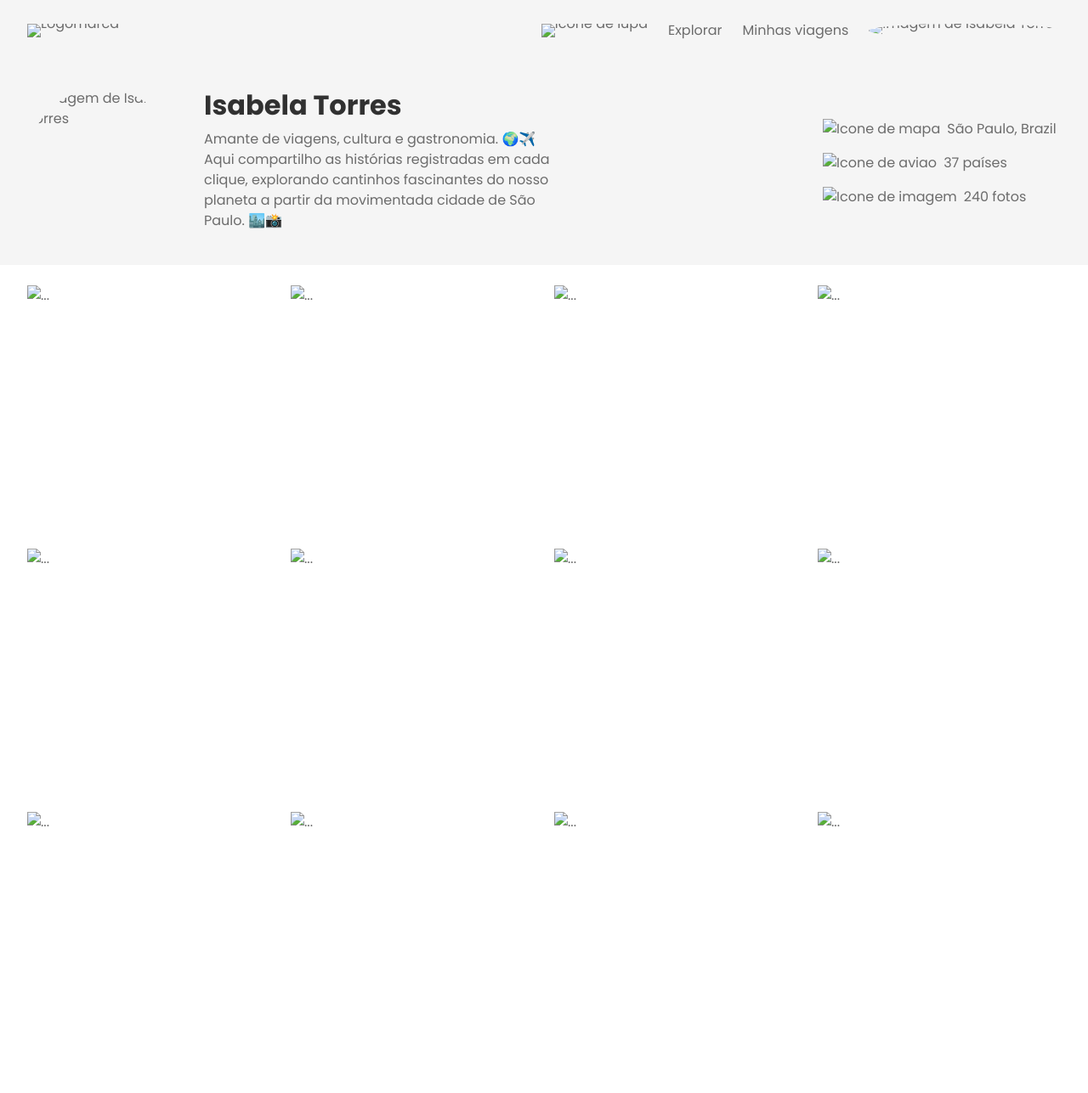
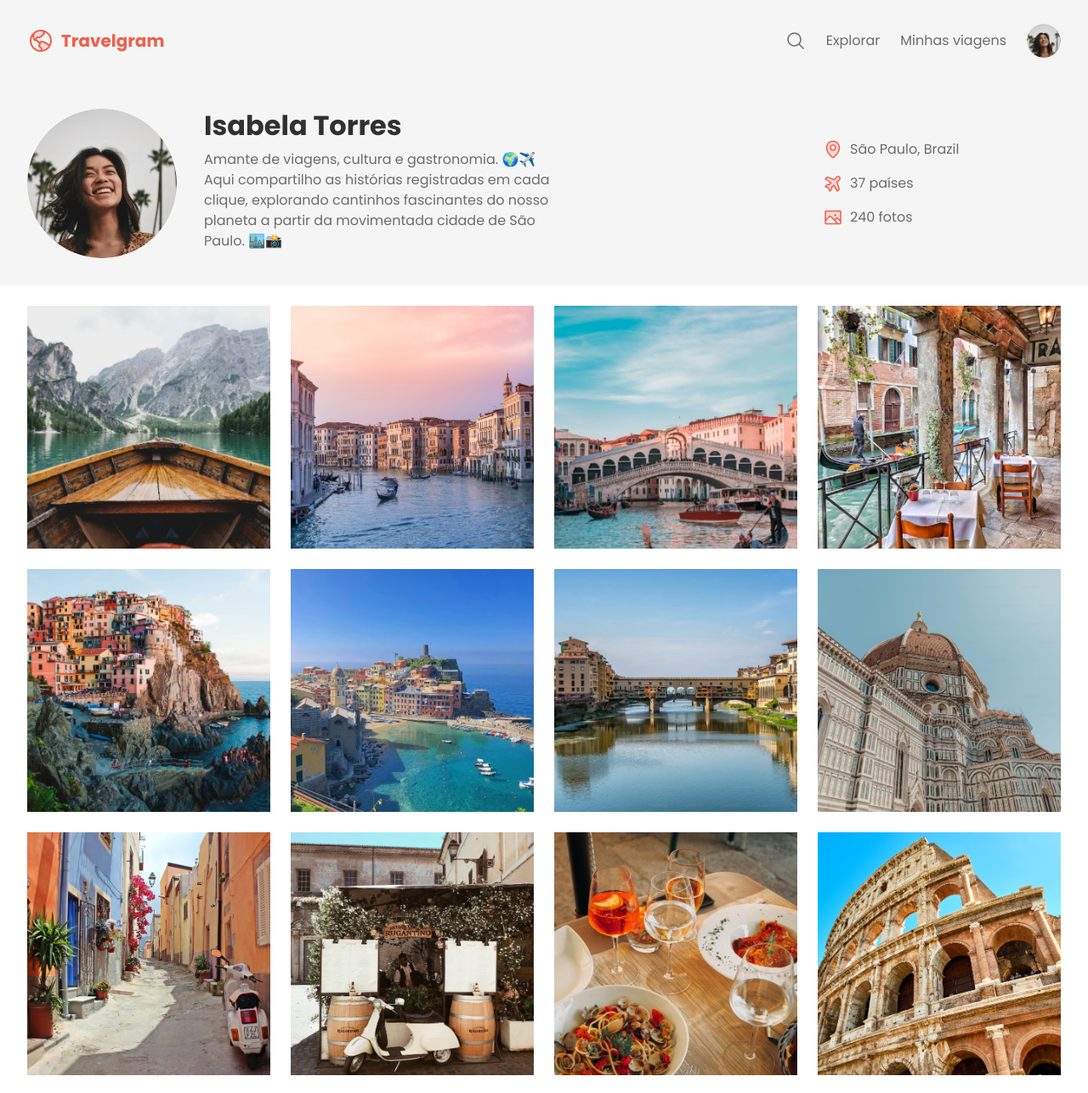
Before and after one commit to MarceloHR44/Projeto-Travelgram, a plain HTML site: page index.html in a window 1280 px wide. Shown: the top 1287 px of the page at 85% size. Drawn offline with Linux system fonts and the light colour scheme; the site is published under a folder, as on GitHub Pages, so addresses that start at the root find nothing.

Commit message:
Acertando imagens

```diff
--- a/index.html
+++ b/index.html
@@ -18,21 +18,21 @@
   <div class="bg-surface-color">
     <nav class="container">
       <a href="#" id="logo">
-        <img src="/assets/Logo.svg" alt="Logomarca"></a>
+        <img src="./assets/Logo.svg" alt="Logomarca"></a>
       <ul id="primary-menu">
         <li>
-          <a href="#"><img src="/assets/icons/MagnifyingGlass.svg" alt="ícone de lupa"></a>
+          <a href="#"><img src="./assets/icons/MagnifyingGlass.svg" alt="ícone de lupa"></a>
         </li>
         <li><a href="#">Explorar</a></li>
         <li><a href="#">Minhas viagens</a></li>
-        <li><a href="#"> <img src="/assets/Profile pic.png" alt="Imagem de Isabela Torres"></a></li>
+        <li><a href="#"> <img src="./assets/Profile pic.png" alt="Imagem de Isabela Torres"></a></li>
       </ul>
     </nav>
 
     <header>
       <div class="container">
         <div id="profile">
-          <img src="/assets/Profile pic.png" alt="Imagem de Isabela Torres">
+          <img src="./assets/Profile pic.png" alt="Imagem de Isabela Torres">
           <div>
             <h1>Isabela Torres</h1>
             <p>
@@ -45,15 +45,15 @@
 
         <ul id="info">
           <li>
-            <img src="/assets/icons/MapPin.svg" alt="Icone de mapa">
+            <img src="./assets/icons/MapPin.svg" alt="Icone de mapa">
             <span>São Paulo, Brazil</span>
           </li>
           <li>
-            <img src="/assets/icons/AirplaneTilt.svg" alt="Icone de aviao">
+            <img src="./assets/icons/AirplaneTilt.svg" alt="Icone de aviao">
             <span>37 países</span>
           </li>
           <li>
-            <img src="/assets/icons/Image.svg" alt="Icone de imagem">
+            <img src="./assets/icons/Image.svg" alt="Icone de imagem">
             <span>240 fotos</span>
           </li>
         </ul>
@@ -61,18 +61,18 @@
     </header>
   </div>
   <main class="container">
-    <img src="/assets/images/Image 01.png" alt="...">
-    <img src="/assets/images/Image 02.png" alt="...">
-    <img src="/assets/images/Image 03.png" alt="...">
-    <img src="/assets/images/Image 04.png" alt="...">
-    <img src="/assets/images/Image 05.png" alt="...">
-    <img src="/assets/images/Image 06.png" alt="...">
-    <img src="/assets/images/Image 07.png" alt="...">
-    <img src="/assets/images/Image 08.png" alt="...">
-    <img src="/assets/images/Image 09.png" alt="...">
-    <img src="/assets/images/Image 10.png" alt="...">
-    <img src="/assets/images/Image 11.png" alt="...">
-    <img src="/assets/images/Image 12.png" alt="...">
+    <img src="./assets/images/Image 01.png" alt="...">
+    <img src="./assets/images/Image 02.png" alt="...">
+    <img src="./assets/images/Image 03.png" alt="...">
+    <img src="./assets/images/Image 04.png" alt="...">
+    <img src="./assets/images/Image 05.png" alt="...">
+    <img src="./assets/images/Image 06.png" alt="...">
+    <img src="./assets/images/Image 07.png" alt="...">
+    <img src="./assets/images/Image 08.png" alt="...">
+    <img src="./assets/images/Image 09.png" alt="...">
+    <img src="./assets/images/Image 10.png" alt="...">
+    <img src="./assets/images/Image 11.png" alt="...">
+    <img src="./assets/images/Image 12.png" alt="...">
   </main>
   <footer>
     <span>
```
